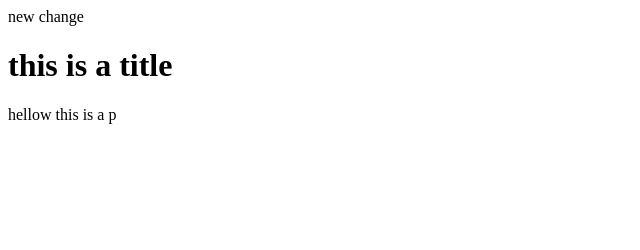
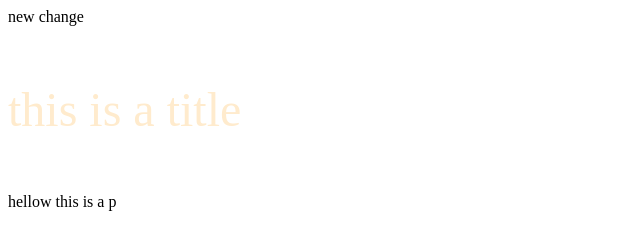
Before and after one commit to trii0022/theme06, a plain HTML site: page index.html in a window 1280 px wide. Shown: the whole page, without its empty margins (0-640 px from the left). Drawn offline with Linux system fonts and the light colour scheme.

Commit message:
style css

```diff
--- a/index.html
+++ b/index.html
@@ -6,6 +6,7 @@
     <meta http-equiv="X-UA-Compatible" content="IE=edge">
     <meta name="viewport" content="width=device-width, initial-scale=1.0">
     <title>Document</title>
+    <link rel="stylesheet" href="../theme06/style.css">
 </head>
 
 <body>
--- /dev/null
+++ b/style.css
@@ -0,0 +1,12 @@
+body {
+  max-width: 100%;
+}
+
+h1 {
+  font-family: "Raleway";
+  font-weight: 100;
+  font-size: 3em;
+  padding-bottom: 0.5em;
+  padding-top: 0.5em;
+  color: blanchedalmond;
+}
```
